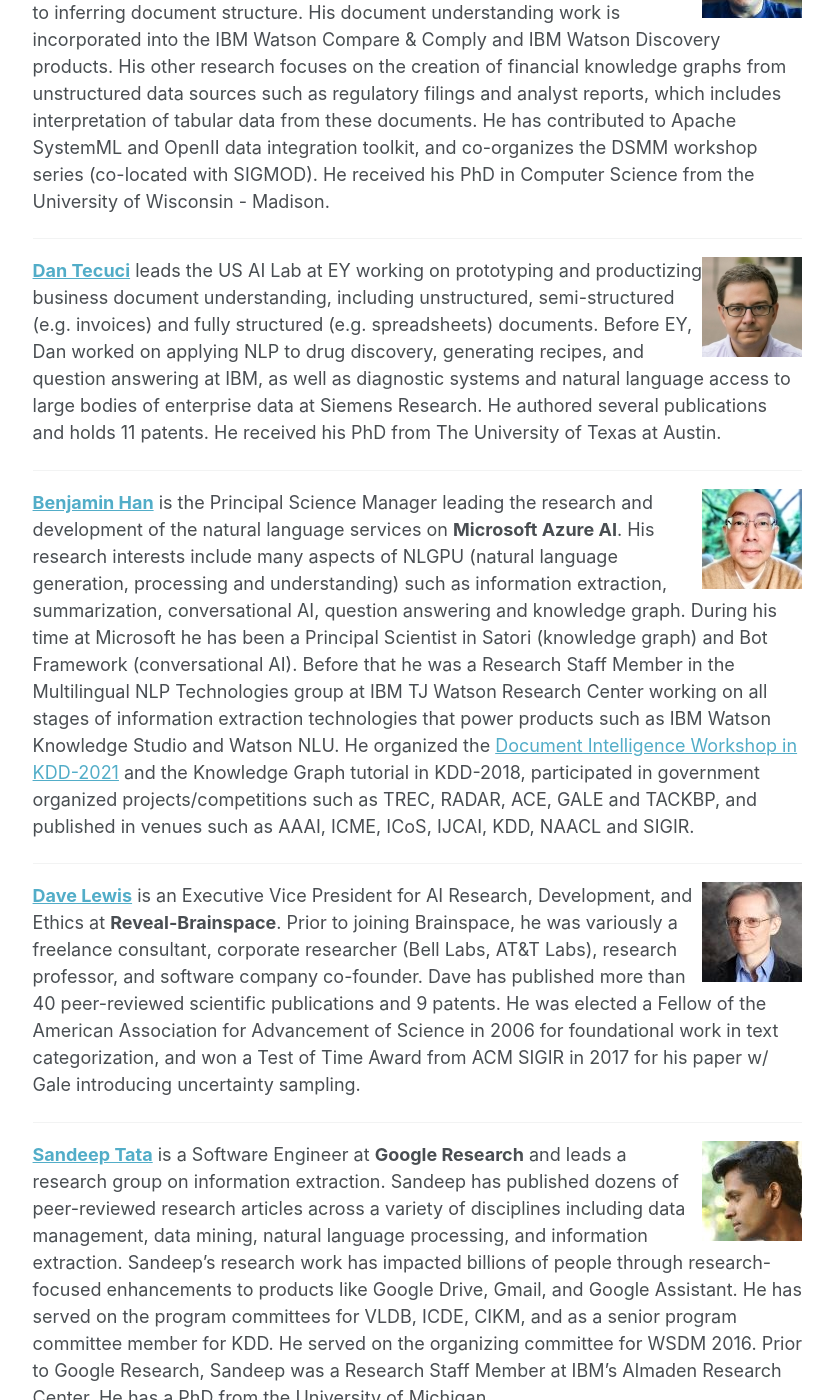
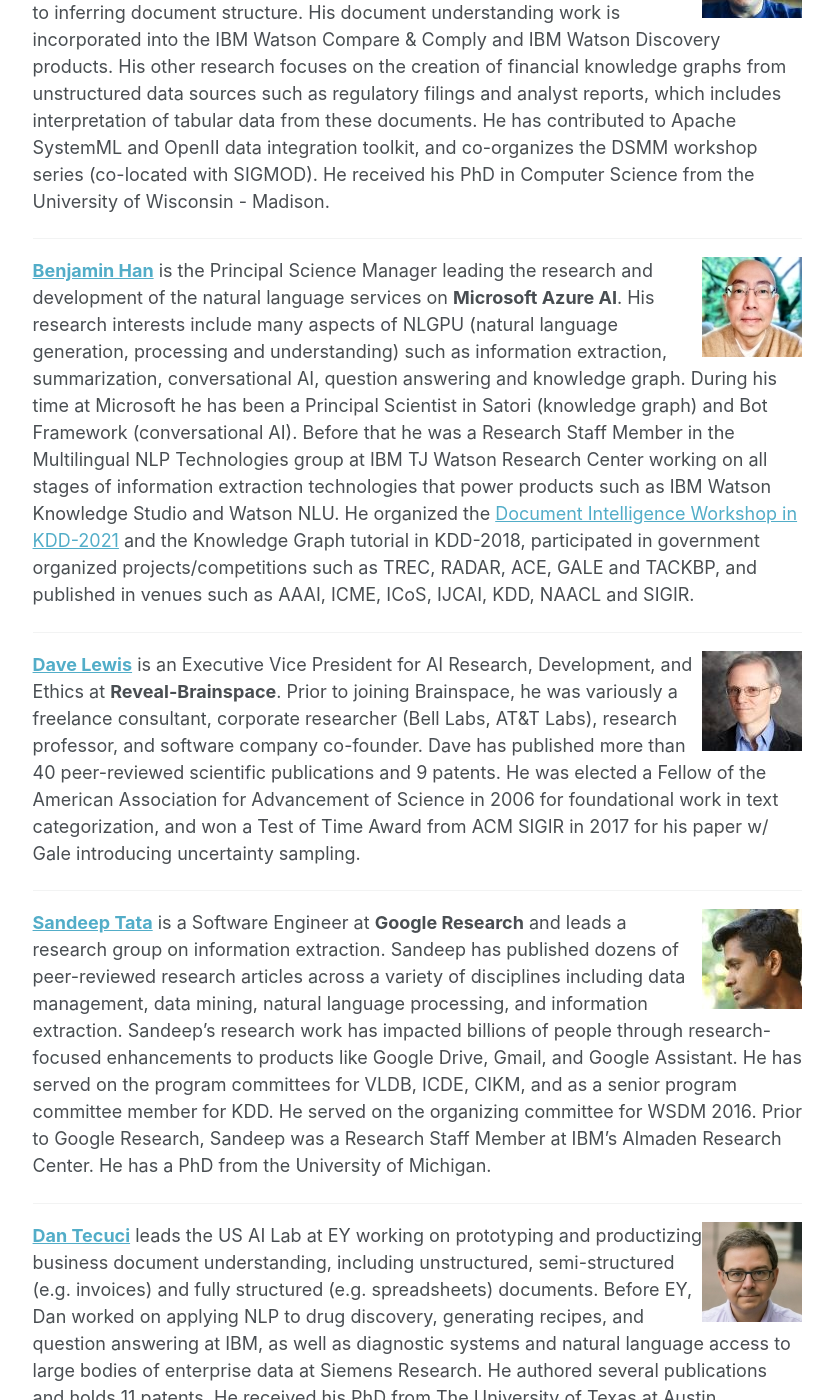
Before and after one commit to document-intelligence/DI-2022, a Jekyll site: the page built from _pages/organization.md, in a window 1280 px wide and 1400 px high, scrolled down 407 px. Shown: the whole window, without its empty margins (249-1082 px from the left). Built offline with Jekyll 4.4.1, drawn with Linux system fonts in a browser that asks for light colours; some of the changed text lies outside the part shown.

Commit message:
Update organization.md

```diff
--- a/_pages/organization.md
+++ b/_pages/organization.md
@@ -23,10 +23,6 @@ documents. He has contributed to Apache SystemML and OpenII data
 integration toolkit, and co-organizes the DSMM workshop series
 (co-located with SIGMOD). He received his PhD in Computer Science from
 the University of Wisconsin - Madison.
-
-------
-
-<img src='/DI-2022/images/DI-2022_dan.jpg' align="right">**[Dan Tecuci](https://www.linkedin.com/in/dantecuci/)** leads the US AI Lab at EY working on prototyping and productizing business document understanding, including unstructured, semi-structured (e.g. invoices) and fully structured (e.g. spreadsheets) documents. Before EY, Dan worked on applying NLP to drug discovery, generating recipes, and question answering at IBM, as well as diagnostic systems and natural language access to large bodies of enterprise data at Siemens Research. He authored several publications and holds 11 patents. He received his PhD from The University of Texas at Austin.
 
 ------
 
@@ -71,6 +67,10 @@ program committee member for KDD. He served on the organizing
 committee for WSDM 2016. Prior to Google Research, Sandeep was a
 Research Staff Member at IBM’s Almaden Research Center. He has a PhD
 from the University of Michigan.
+
+------
+
+<img src='/DI-2022/images/DI-2022_dan.jpg' align="right">**[Dan Tecuci](https://www.linkedin.com/in/dantecuci/)** leads the US AI Lab at EY working on prototyping and productizing business document understanding, including unstructured, semi-structured (e.g. invoices) and fully structured (e.g. spreadsheets) documents. Before EY, Dan worked on applying NLP to drug discovery, generating recipes, and question answering at IBM, as well as diagnostic systems and natural language access to large bodies of enterprise data at Siemens Research. He authored several publications and holds 11 patents. He received his PhD from The University of Texas at Austin.
 
 ------
 ## Program Committee Chair
```
